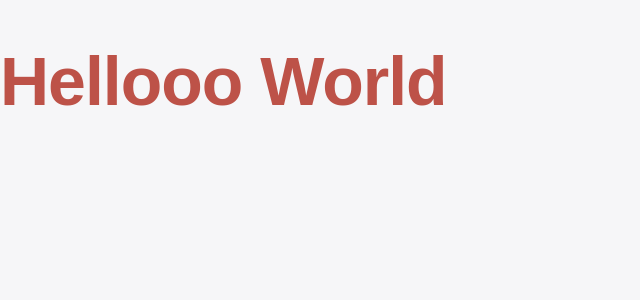
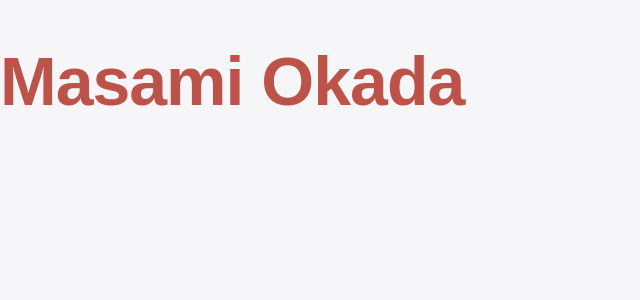
Before and after one commit to mokada42991/Developer-Portfolio, a Jekyll site: the page built from index.html, in a window 1280 px wide. Shown: the top 300 px of the page, without its empty margins (0-640 px from the left). Built offline with Jekyll 4.4.1, drawn with Linux system fonts in a browser that asks for light colours; Markdown is read by kramdown in place of the engine named in the settings.

```diff
--- a/_includes/about.html
+++ b/_includes/about.html
@@ -1,3 +1 @@
-<section class="about">
-    <h1>Hellooo World</h1>
-</section>
+<h1>Masami Okada</h1>
--- a/_layouts/default.html
+++ b/_layouts/default.html
@@ -3,7 +3,7 @@
     <head>
         <meta charset="utf-8">
         <meta http-equiv="X-UA-Compatible" content="IE=edge,chrome=1">
-        <title>{{ page.title }}</title>
+        <title>Masami Okada - Web Developer</title>
         <meta name="viewport" content="width=device-width">
         <!-- Custom CSS -->
         <link rel="stylesheet" href="assets/css/main.css">
--- a/assets/css/main.css
+++ b/assets/css/main.css
@@ -67,7 +67,8 @@
  * 2. Show the overflow in Edge and IE.
  */
 hr {
-  box-sizing: content-box;
+  -webkit-box-sizing: content-box;
+          box-sizing: content-box;
   /* 1 */
   height: 0;
   /* 1 */
@@ -290,7 +291,8 @@
  *    `fieldset` elements in all browsers.
  */
 legend {
-  box-sizing: border-box;
+  -webkit-box-sizing: border-box;
+          box-sizing: border-box;
   /* 1 */
   color: inherit;
   /* 2 */
@@ -325,7 +327,8 @@
  */
 [type="checkbox"],
 [type="radio"] {
-  box-sizing: border-box;
+  -webkit-box-sizing: border-box;
+          box-sizing: border-box;
   /* 1 */
   padding: 0;
   /* 2 */ }
```
Also changed, not shown: package.json (+4 -4 lines).
